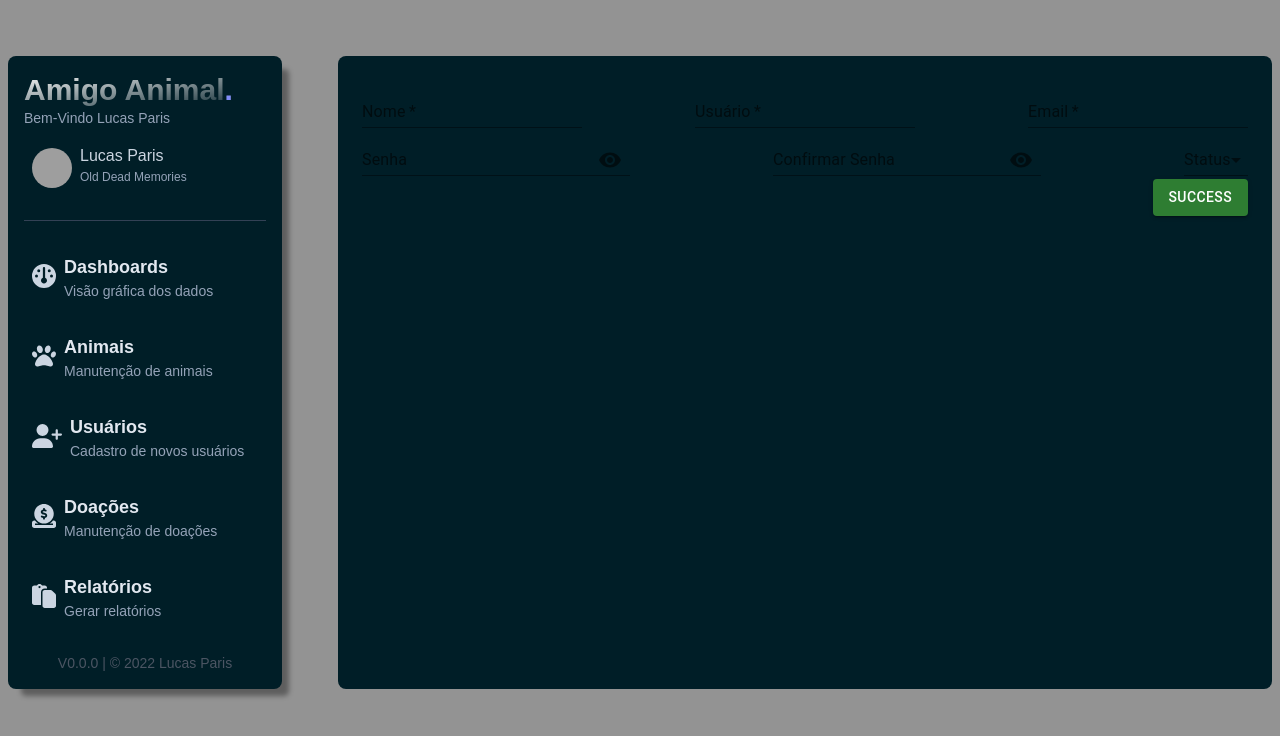
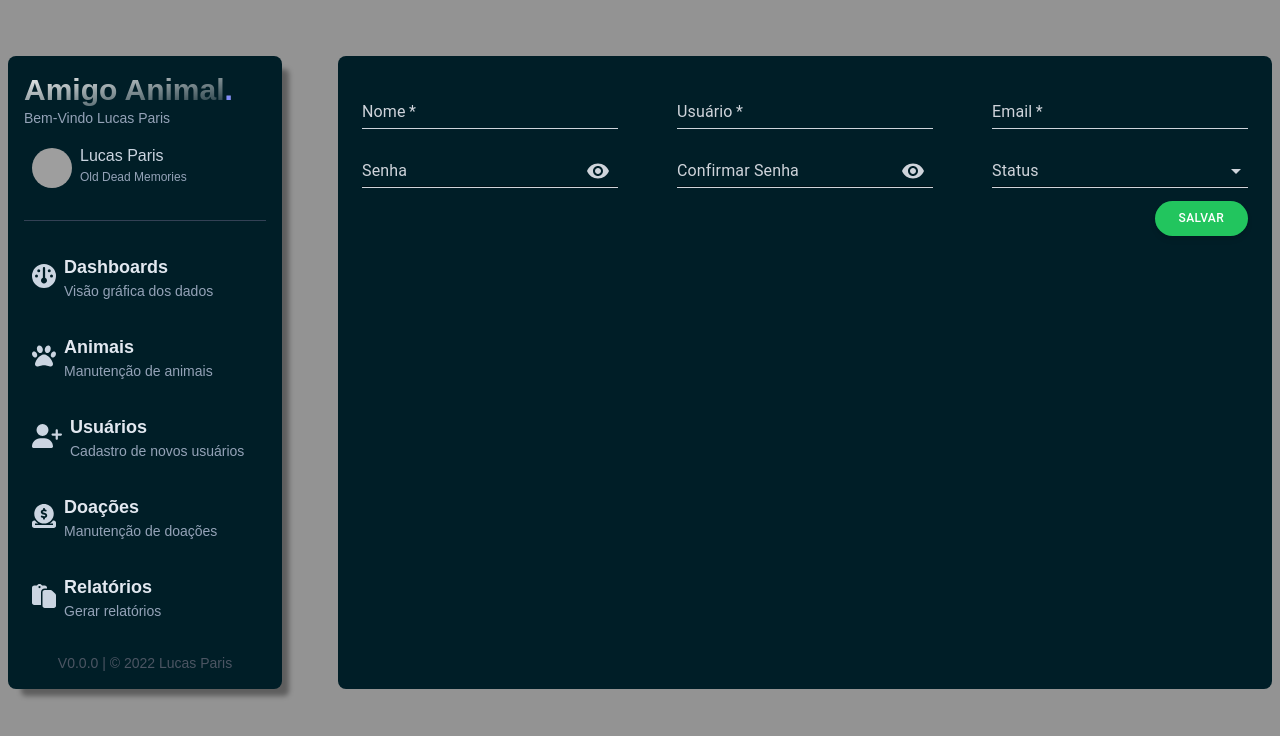
Before and after one commit to lucashparis/animal-friend, a React (Create React App) app in the folder frontend/: page /usuario/cadastrar in a window 1280 px wide. Shown: the top 736 px of the page. Built offline with nearby package versions, Linux system fonts and the light colour scheme; grey boxes are pictures that could not be loaded; a web font is replaced by a local one.

Commit message:
feat: Validation in fields of user register

```diff
--- a/frontend/src/pages/User/Register/Register.jsx
+++ b/frontend/src/pages/User/Register/Register.jsx
@@ -8,8 +8,10 @@ import { MyAlert } from "../../../components/myAlert/MyAlert";
 
 import { createNewUserAction } from "../../../store/actions/userActions";
 
+import './index.css';
+
 function Register() {
-
+    const minimalCharacters = 3;
     const statusOptions = ['Ativo', 'Inativo'];
 
     const [name, setName] = useState('');
@@ -40,71 +42,70 @@ function Register() {
         event.preventDefault();
     };
 
-
     const validFieldName = () => {
         if (!name) {
             setError({ message: 'Preencha os campos obrigatórios' });
-            setFieldNameWithError({
-                message: 'Esse campo não pode ser vazio!'
-            });
+            setFieldNameWithError({ message: 'Esse campo não pode ser vazio!' });
+        } else if(name.length < minimalCharacters){
+            setError({ message: 'Preencha os campos obrigatórios' });
+            setFieldNameWithError({ message: `Minimo de ${minimalCharacters} caracteres` });
         }
     }
 
     const validFieldUser = () => {
-        const minimalCharacters = 3;
-
         if (!user) {
             setError({ message: 'Preencha os campos obrigatórios' });
-            setFieldUserWithError({
-                message: 'Esse campo não pode ser vazio!'
-            });
+            setFieldUserWithError({ message: 'Esse campo não pode ser vazio!' });
         } else if(user.length < minimalCharacters){
             setError({ message: 'Preencha os campos obrigatórios' });
-            setFieldUserWithError({
-                message: `Minimo de ${minimalCharacters} caracteres`
-            });
+            setFieldUserWithError({ message: `Minimo de ${minimalCharacters} caracteres` });
         }
     }
 
     const validFieldEmail = () => {
         if (!email) {
             setError({ message: 'Preencha os campos obrigatórios' });
-            setFieldEmailWithError({
-                message: 'Esse campo não pode ser vazio!'
-            });
+            setFieldEmailWithError({ message: 'Esse campo não pode ser vazio!' });
+        } else if (email) {
+            const emailIsValid = verifyEmailIsValid(email);
+            if (!emailIsValid) {
+                setError({ message: 'Email inválido' });
+                setFieldEmailWithError({ message: 'Email inválido!' });
+            }
         }
     }
+
+    const verifyEmailIsValid = (email) => {
+        const regex = /\S+@\S+\.\S+/;
+        const emailIsValid = regex.test(email);
+        return emailIsValid;
+    };
 
     const validFieldPassword = () => {
         if (!password) {
             setError({ message: 'Preencha os campos obrigatórios' });
-            setFieldPasswordWithError({
-                message: 'Esse campo não pode ser vazio!'
-            });
+            setFieldPasswordWithError({ message: 'Esse campo não pode ser vazio!' });
         }
     }
 
     const validFieldConfirmPassword = () => {
         if (!confirmPassword) {
             setError({ message: 'Preencha os campos obrigatórios' });
-            setFieldConfirmPasswordWithError({
-                message: 'Esse campo não pode ser vazio!'
-            });
+            setFieldConfirmPasswordWithError({ message: 'Esse campo não pode ser vazio!' });
+        } else if (confirmPassword !== password){
+            setError({ message: 'Senhas não conferem' });
+            setFieldConfirmPasswordWithError({ message: 'Senhas não conferem' });
         }
     }
 
     const validFieldStatus = () => {
         if (!status) {
             setError({ message: 'Preencha os campos obrigatórios' });
-            setFieldStatusdWithError({
-                message: 'Esse campo não pode ser vazio!'
-            });
+            setFieldStatusdWithError({ message: 'Esse campo não pode ser vazio!' });
         }
     }
 
     const createNewUser = async () => {
-
-        const minimumCharactersForUser = (user.length > 3) ? true : false;
 
         validFieldName();
         validFieldUser();
@@ -112,11 +113,6 @@ function Register() {
         validFieldPassword();
         validFieldConfirmPassword();
         validFieldStatus();
-
-
-        if (minimumCharactersForUser) {
-            setError({ message: 'Minimo de 4 caracteres para o campo usuário' });
-        }
 
         const objUser = {
             name: name,
@@ -141,20 +137,26 @@ function Register() {
                         <MyAlert color={'error'} message={error.message} />
                     )}
 
-
-                    <div class='flex justify-between'>
-                        <TextField id="name" label="Nome" variant="standard" required onChange={(e) => setName(e.target.value)}
-                            error={fieldNameWithError.message.length > 0} helperText={fieldNameWithError.message ? fieldNameWithError.message : ''} />
-                        <TextField id="user" label="Usuário" variant="standard" required onChange={(e) => setUser(e.target.value)}
-                            error={fieldUserWithError.message.length > 0} helperText={fieldUserWithError.message ? fieldUserWithError.message : ''} />
-                        <TextField id="email" label="Email" variant="standard" required onChange={(e) => setEmail(e.target.value)}
-                            error={fieldEmailWithError.message.length > 0} helperText={fieldEmailWithError.message ? fieldEmailWithError.message : ''} />
+                    <div class='flex justify-between pb-2.5'>
+                        <TextField id="name" className="w-64" label="Nome" variant="standard" required onChange={(e) => setName(e.target.value)}
+                            error={fieldNameWithError.message.length > 0} helperText={fieldNameWithError.message ? fieldNameWithError.message : ''}
+                            InputProps={{ disableUnderline: true }}
+                        />
+                        <TextField id="user" className="w-64" label="Usuário" variant="standard" required onChange={(e) => setUser(e.target.value)}
+                            error={fieldUserWithError.message.length > 0} helperText={fieldUserWithError.message ? fieldUserWithError.message : ''}
+                            InputProps={{ disableUnderline: true }}
+                        />
+                        <TextField id="email" className="w-64" label="Email" variant="standard" required onChange={(e) => setEmail(e.target.value)}
+                            error={fieldEmailWithError.message.length > 0} helperText={fieldEmailWithError.message ? fieldEmailWithError.message : ''}
+                            InputProps={{ disableUnderline: true }}
+                        />
                     </div>
-                    <div class='flex justify-between'>
+                    <div class='flex justify-between pb-2.5'>
                         <FormControl variant="standard" error={fieldPasswordWithError.message.length > 0}>
                             <InputLabel htmlFor="password"> Senha </InputLabel>
                             <Input
                                 id="password"
+                                className="w-64"
                                 type={showPassword ? 'text' : 'password'}
                                 endAdornment={
                                     <InputAdornment position="end">
@@ -177,6 +179,7 @@ function Register() {
                             <InputLabel htmlFor="confirmPassword"> Confirmar Senha </InputLabel>
                             <Input
                                 id="confirmPassword"
+                                className="w-64"
                                 type={showConfirmPassword ? 'text' : 'password'}
                                 endAdornment={
                                     <InputAdornment position="end">
@@ -192,13 +195,14 @@ function Register() {
                                 required
                                 onChange={(e) => setConfirmPassword(e.target.value)}
                             />
-                            <FormHelperText id="my-helper-text">{fieldConfirmPasswordWithError.message}</FormHelperText>
+                            <FormHelperText id="my-helper-text" className="text-[#d32f2f]">{fieldConfirmPasswordWithError.message}</FormHelperText>
                         </FormControl>
 
                         <FormControl error={fieldStatusdWithError.message.length > 0}>
                             <Autocomplete
+                                id="status"
+                                className="w-64"
                                 options={statusOptions}
-                                id="status"
                                 autoSelect
                                 renderInput={(params) => (
                                     <TextField {...params} label="Status" variant="standard" />
@@ -209,10 +213,12 @@ function Register() {
                         </FormControl>
                     </div>
                     <div className="flex justify-end">
-                        <Button variant="contained" color="success"
-                            onClick={() => createNewUser() }
+                        <Button className="inline-block h-3/4 px-6 py-2.5 bg-green-500 text-white font-medium text-xs leading-tight rounded-full shadow-md hover:bg-green-600 hover:shadow-lg focus:bg-green-600 focus:shadow-lg focus:outline-none focus:ring-0 active:bg-green-700 active:shadow-lg transition duration-150 ease-in-out"
+                            variant="contained"
+                            color="success"
+                            onClick={() => createNewUser()}
                         >
-                            Success
+                            Salvar
                         </Button>
                     </div>
                 </div>
```
